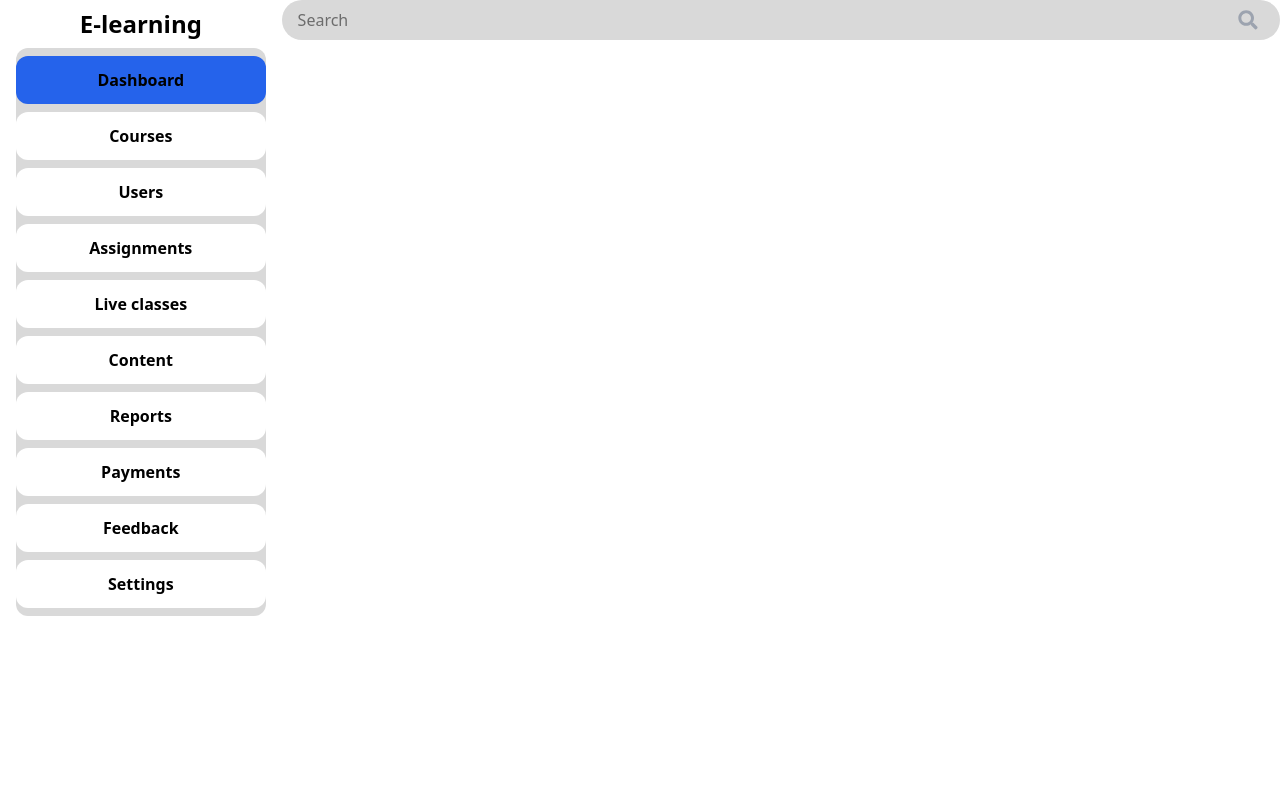
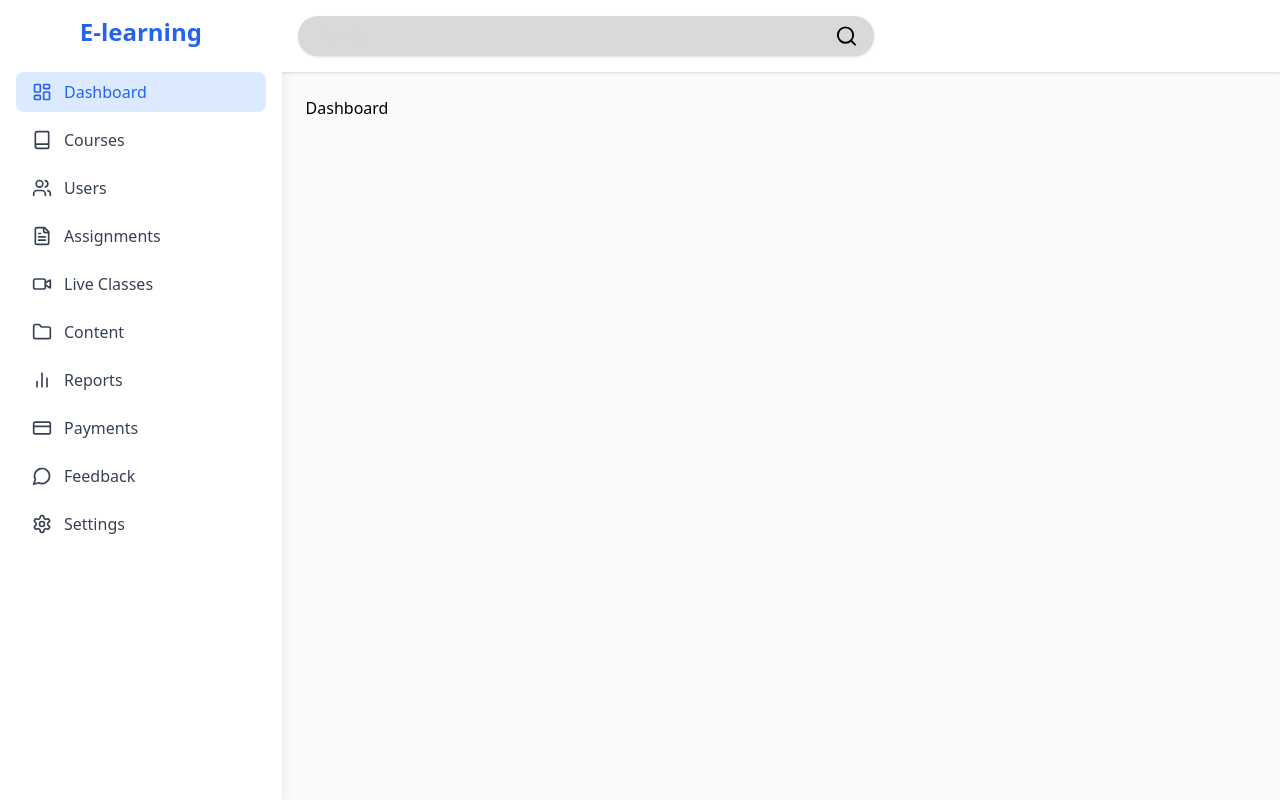
Before and after one commit to Harshit-53/e-lerning-admin-panel, a React (Vite) app: page / in a window 1280 px wide. Built offline with nearby package versions, Linux system fonts and the light colour scheme.

Commit message:
made changes to search and sidebar components & routing

```diff
--- a/package.json
+++ b/package.json
@@ -14,6 +14,7 @@
     "@fortawesome/free-solid-svg-icons": "^6.7.2",
     "@fortawesome/react-fontawesome": "^0.2.2",
     "@tailwindcss/vite": "^4.1.7",
+    "lucide-react": "^0.511.0",
     "react": "^19.1.0",
     "react-dom": "^19.1.0",
     "react-router-dom": "^7.6.1",
--- a/src/App.jsx
+++ b/src/App.jsx
@@ -6,15 +6,29 @@ import Searchbar from './components/Searchbar'
 
 function App() {
   return (
-    <div className="min-h-screen flex">
+
+
+    <div className="min-h-screen flex bg-gray-50">
   <Sidebar />
-      <div className="flex-1">
+  <div className="flex-1 flex flex-col overflow-hidden">
+    <header className="p-4 shadow-sm bg-white z-10">
       <Searchbar />
-        <main className="p-4">
+    </header>
+    <main className="flex-1 overflow-y-auto p-6">
       <Outlet />
     </main>
   </div>
 </div>
+
+    // <div className="min-h-screen flex">
+    //   <Sidebar />
+    //   <div className="flex-1">
+    //     <Searchbar />
+    //     <main className="p-4">
+    //       <Outlet />
+    //     </main>
+    //   </div>
+    // </div>
   )
 }
 
--- a/src/Pages/Dashboard.jsx
+++ b/src/Pages/Dashboard.jsx
@@ -0,0 +1,5 @@
+export default function Dashboard(){
+    return(
+        <div>Dashboard</div>
+    )
+}
--- /dev/null
+++ b/src/Pages/ErrorPage.jsx
@@ -0,0 +1,25 @@
+import React from 'react';
+import { useNavigate } from 'react-router-dom';
+
+const ErrorPage = () => {
+  const navigate = useNavigate();
+
+  const goHome = () => {
+    navigate('/');
+  };
+
+  return (
+    <div className="min-h-screen flex flex-col items-center justify-center bg-gray-100 text-center p-4">
+      <h1 className="text-6xl font-bold text-red-600 mb-4">404</h1>
+      <p className="text-xl text-gray-700 mb-6">Oops! The page you're looking for doesn't exist.</p>
+      <button
+        onClick={goHome}
+        className="px-6 py-3 bg-blue-600 text-white rounded-lg hover:bg-blue-700 transition"
+      >
+        Go to Home
+      </button>
+    </div>
+  );
+};
+
+export default ErrorPage;
--- a/src/Pages/Feedback.jsx
+++ b/src/Pages/Feedback.jsx
@@ -0,0 +1,5 @@
+export default function Feedback(){
+    return(
+        <div>FeedBack Page</div>
+    )
+}
--- a/src/Pages/Payments.jsx
+++ b/src/Pages/Payments.jsx
@@ -0,0 +1,5 @@
+export default function Payments(){
+    return(
+        <div>Payments Page</div>
+    )
+}
--- a/src/Pages/Reports.jsx
+++ b/src/Pages/Reports.jsx
@@ -0,0 +1,7 @@
+export default function Reports(){
+    return(
+        <div>
+            Reports Page
+        </div>
+    )
+}
--- a/src/Pages/Users.jsx
+++ b/src/Pages/Users.jsx
@@ -0,0 +1,5 @@
+export default function Users(){
+    return(
+        <div>users page</div>
+    )
+}
--- a/src/components/Searchbar.jsx
+++ b/src/components/Searchbar.jsx
@@ -1,17 +1,21 @@
-import React from 'react'
+import { SearchIcon } from 'lucide-react';
+import React from 'react';
 
 const Searchbar = () => {
   return (
-    <div>
-    <div className='bg-customgrey flex p-2 relative rounded-full'>
-        <input className='w-full px-2' type="text" placeholder='Search'/>
-            <svg className='absolute right-4 top-2.5' width="32" height="20" viewBox="0 0 33 34" fill="black" xmlns="http://www.w3.org/2000/svg">
-                <path d="M32.3774 28.6501L25.9937 22.2665C25.7056 21.9783 25.315 21.8183 24.9052 21.8183H23.8616C25.6288 19.5581 26.6788 16.7152 26.6788 13.6226C26.6788 6.26574 20.7178 0.304688 13.3609 0.304688C6.00403 0.304688 0.0429688 6.26574 0.0429688 13.6226C0.0429688 20.9795 6.00403 26.9406 13.3609 26.9406C16.4535 26.9406 19.2964 25.8905 21.5566 24.1233V25.167C21.5566 25.5767 21.7166 25.9673 22.0048 26.2555L28.3884 32.6391C28.9903 33.241 29.9635 33.241 30.559 32.6391L32.371 30.8271C32.9728 30.2252 32.9728 29.252 32.3774 28.6501ZM13.3609 21.8183C8.83409 21.8183 5.16525 18.1558 5.16525 13.6226C5.16525 9.09581 8.82768 5.42697 13.3609 5.42697C17.8877 5.42697 21.5566 9.0894 21.5566 13.6226C21.5566 18.1494 17.8941 21.8183 13.3609 21.8183Z" fill="#9CA3AF"/>
-            </svg>
+    <div className="w-full max-w-xl">
+      <div className="flex items-center bg-customgrey rounded-full px-4 py-2 shadow-sm focus-within:ring-2 focus-within:ring-blue-400 relative">
+        <input
+          type="text"
+          placeholder="Search"
+          aria-label="Search"
+          className="bg-transparent w-full outline-none px-2 text-sm placeholder-customgrey"
+        />
+        <SearchIcon/>
+
+      </div>
     </div>
-    </div>
+  );
+};
 
-  )
-}
-
-export default Searchbar
+export default Searchbar;
--- a/src/components/Sidebar.jsx
+++ b/src/components/Sidebar.jsx
@@ -1,46 +1,47 @@
+import React from 'react';
+import { NavLink } from 'react-router-dom';
+import {
+  LayoutDashboard, Book, Users, FileText, Video, Folder, BarChart2, CreditCard, MessageCircle, Settings
+} from 'lucide-react';
+import ElearningLogo from '../icons/ElearningLogo.jsx';
 
-import React from 'react'
-import { NavLink } from 'react-router-dom'
+const navItems = [
+  { label: 'Dashboard', icon: <LayoutDashboard size={20} />, to: '/' },
+  { label: 'Courses', icon: <Book size={20} />, to: '/courses' },
+  { label: 'Users', icon: <Users size={20} />, to: '/users' },
+  { label: 'Assignments', icon: <FileText size={20} />, to: '/assignments' },
+  { label: 'Live Classes', icon: <Video size={20} />, to: '/live-classes' },
+  { label: 'Content', icon: <Folder size={20} />, to: '/content' },
+  { label: 'Reports', icon: <BarChart2 size={20} />, to: '/reports' },
+  { label: 'Payments', icon: <CreditCard size={20} />, to: '/payments' },
+  { label: 'Feedback', icon: <MessageCircle size={20} />, to: '/feedback' },
+  { label: 'Settings', icon: <Settings size={20} />, to: '/settings' },
+];
+
 const Sidebar = () => {
   return (
-    <div className='w-[22%] px-4'>
-      <div>
-        <h1 className='text-center font-bold text-2xl bg-white p-2 '>E-learning</h1>
-        <ul className='bg-customgrey py-2 flex flex-col gap-2 rounded-xl h-full'>
-            <NavLink to="/" className={({isActive})=>`${isActive?"bg-customblue":"bg-white"} font-semibold text-center py-3 rounded-xl w-full`}>
-            Dashboard
-            </NavLink>
-            <NavLink to="/courses" className={({isActive})=>`${isActive?"bg-customblue":"bg-white"} font-semibold text-center py-3 rounded-xl w-full`}>
-            Courses
-            </NavLink>
-            <NavLink to="/users" className={({isActive})=>`${isActive?"bg-customblue":"bg-white"} font-semibold text-center py-3 rounded-xl w-full`}>
-            Users
-            </NavLink>
-            <NavLink to="/assignments" className={({isActive})=>`${isActive?"bg-customblue":"bg-white"} font-semibold text-center py-3 rounded-xl w-full`}>
-            Assignments
-            </NavLink>
-            <NavLink to="/live-classes" className={({isActive})=>`${isActive?"bg-customblue":"bg-white"} font-semibold text-center py-3 rounded-xl w-full`}>
-            Live classes
-            </NavLink>
-            <NavLink to="/content" className={({isActive})=>`${isActive?"bg-customblue":"bg-white"} font-semibold text-center py-3 rounded-xl w-full`}>
-            Content
-            </NavLink>
-            <NavLink to="/reports" className={({isActive})=>`${isActive?"bg-customblue":"bg-white"} font-semibold text-center py-3 rounded-xl w-full`}>
-            Reports
-            </NavLink>
-            <NavLink to="/payments" className={({isActive})=>`${isActive?"bg-customblue":"bg-white"} font-semibold text-center py-3 rounded-xl w-full`}>
-            Payments
-            </NavLink>
-            <NavLink to="/feedback" className={({isActive})=>`${isActive?"bg-customblue":"bg-white"} font-semibold text-center py-3 rounded-xl w-full`}>
-            Feedback
-            </NavLink>
-            <NavLink to="/settings" className={({isActive})=>`${isActive?"bg-customblue":"bg-white"} font-semibold text-center py-3 rounded-xl w-full`}>
-            Settings
-            </NavLink>
-        </ul>
-      </div>
+    <div className="w-[22%] min-h-screen bg-white shadow-lg p-4 flex flex-col">
+      <ElearningLogo/>
+      <ul className="space-y-2 overflow-y-auto">
+        {navItems.map((item) => (
+          <NavLink
+            key={item.to}
+            to={item.to}
+            className={({ isActive }) =>
+              `flex items-center gap-3 px-4 py-2 rounded-lg font-medium transition-colors ${
+                isActive
+                  ? 'bg-blue-100 text-customblue'
+                  : 'text-gray-700 hover:bg-gray-100'
+              }`
+            }
+          >
+            {item.icon}
+            <span>{item.label}</span>
+          </NavLink>
+        ))}
+      </ul>
     </div>
-  )
-}
+  );
+};
 
-export default Sidebar
+export default Sidebar;
--- /dev/null
+++ b/src/icons/ElearningLogo.jsx
@@ -0,0 +1,3 @@
+export default function ElearningLogo(){
+    return( <h1 className="text-2xl font-bold text-center text-customblue mb-6">E-learning</h1>)
+}
--- a/src/main.jsx
+++ b/src/main.jsx
@@ -3,6 +3,13 @@ import { createRoot } from 'react-dom/client'
 import './index.css'
 import App from './App.jsx'
 import Settings from "./Pages/Settings.jsx"
+import ErrorPage from './Pages/ErrorPage.jsx'
+import Dashboard from './Pages/Dashboard.jsx'
+import Courses from './Pages/Courses.jsx'
+import Reports from './Pages/Reports.jsx'
+import Feedback from './Pages/Feedback.jsx'
+import Payments from './Pages/Payments.jsx'
+import Users from './Pages/Users.jsx'
 
 
 import { createBrowserRouter, createRoutesFromElements, Route ,RouterProvider} from 'react-router-dom'
@@ -11,13 +18,14 @@ const router=createBrowserRouter(
   createRoutesFromElements(
     //Import your component and uncomment your route when done making the page
     <Route path='/' element={<App/>}>
-      {/* <Route path='' element={<Dashboard/>}/>
-      <Route path='courses' element={<Courses/>}/>
-      <Route path='users' element={<Users/>}/>
+        <Route index element={<Dashboard />} />
+       <Route path='courses' element={<Courses/>}/>
+     <Route path='users' element={<Users/>}/>
       <Route path='payments' element={<Payments/>}/>
       <Route path='feedback' element={<Feedback/>}/>
-      <Route path='reports' element={<Reports/>}/> */}
+      <Route path='reports' element={<Reports/>}/>
       <Route path='settings' element={<Settings/>}/>
+      <Route path='*' element={<ErrorPage/>}/>
     </Route>
   )
 )
```
Also changed, not shown: 1 other file (tests, documents, lock files or other folders). Lines whose indentation alone changed are shown as unchanged.
